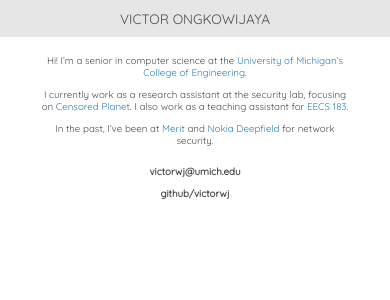
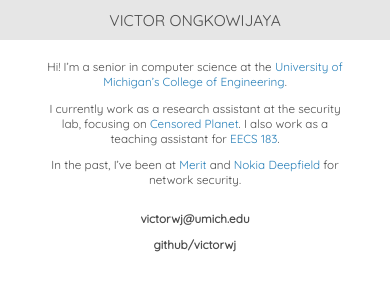
Before and after one commit to victwj/victwj.github.io, a Jekyll site: the page built from index.md, in a window 390 px wide. Shown: the top 300 px of the page. Built offline with Jekyll 4.4.1, drawn with Linux system fonts in a browser that asks for light colours.

Commit message:
Tweak mobile sizes

```diff
--- a/css/style.css
+++ b/css/style.css
@@ -29,12 +29,7 @@ div {
     text-align: center;
 }
 
-.about {
-    font-size: 1.5vw;
-    text-align: center;
-}
-
-.contacts {
+.about, .contacts {
     font-size: 1.5vw;
     text-align: center;
 }
@@ -44,14 +39,14 @@ div {
     text-decoration: none;
 }
 
-@media (max-width: 960px) {
+@media (max-width: 800px) {
     div {
         margin: 0% 10% 0% 10%;
     }
     .name {
-        font-size: 3.5vw;
+        font-size: 4vw;
     }
     .about, .contacts, p {
-        font-size: 2.5vw;
+        font-size: 3vw;
     }
 }
```
